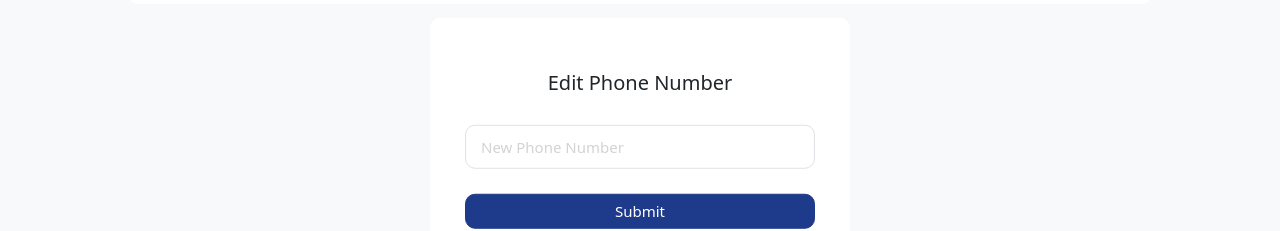
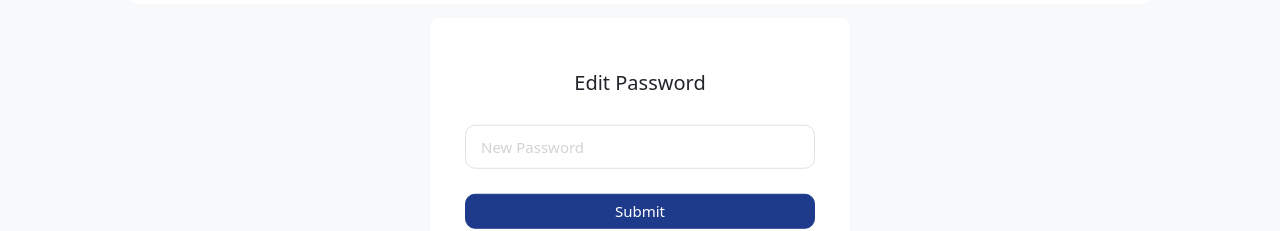
Before and after one commit to MehdiJmlkh/PaperDooni, a React (Vite) app in the folder google-scholar/: page /users/me in a window 1280 px wide. Shown: the part 262-493 px from the top of the page. Built offline with nearby package versions, Linux system fonts and the light colour scheme; some icons are missing.

Commit message:
feat(ui): add EditPasswordModal component

```diff
--- /dev/null
+++ b/google-scholar/src/components/EditPasswordModal/EditPasswordModal.tsx
@@ -0,0 +1,19 @@
+import Button from "../Button";
+import Input from "../Input";
+import Modal from "../Modal";
+import "./EditPasswordModal.css";
+
+interface Props {
+  show: boolean;
+}
+
+const EditPasswordModal = ({ show }: Props) => {
+  return (
+    <Modal title="Edit Password" show={show}>
+      <Input placeholder="New Password" />
+      <Button className="">Submit</Button>
+    </Modal>
+  );
+};
+
+export default EditPasswordModal;
--- /dev/null
+++ b/google-scholar/src/components/EditPasswordModal/index.ts
@@ -0,0 +1,3 @@
+import EditPasswordModal from "./EditPasswordModal";
+
+export default EditPasswordModal;
--- a/google-scholar/src/components/UserAccount/UserAccount.tsx
+++ b/google-scholar/src/components/UserAccount/UserAccount.tsx
@@ -9,6 +9,7 @@ import { useLogout } from "../../queries/useLogout";
 import Modal from "../Modal/Modal";
 import EditEmailModal from "../EditEmailModal";
 import EditPhoneNumberModal from "../EditPhoneNumberModal";
+import EditPasswordModal from "../EditPasswordModal";
 interface Props {
   className?: string;
 }
@@ -37,7 +38,8 @@ const UserAccount = ({ className }: Props) => {
       </Card>
 
       <EditEmailModal show={false} />
-      <EditPhoneNumberModal show={true} />
+      <EditPhoneNumberModal show={false} />
+      <EditPasswordModal show={true}/>
     </>
   );
 };
```
Also changed, not shown: google-scholar/src/components/EditPasswordModal/EditPasswordModal.css (added).
